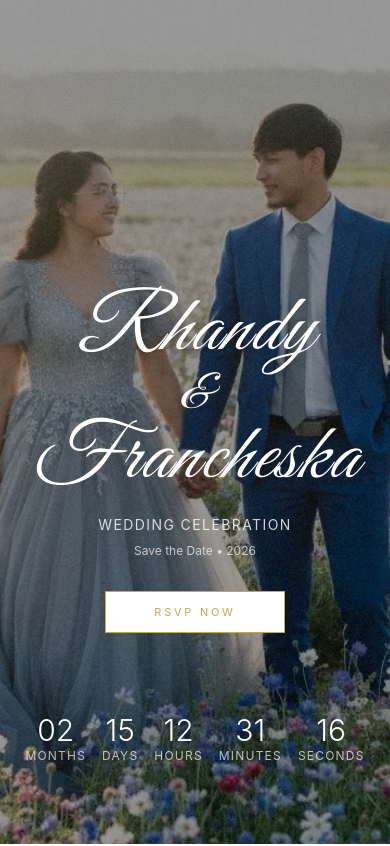
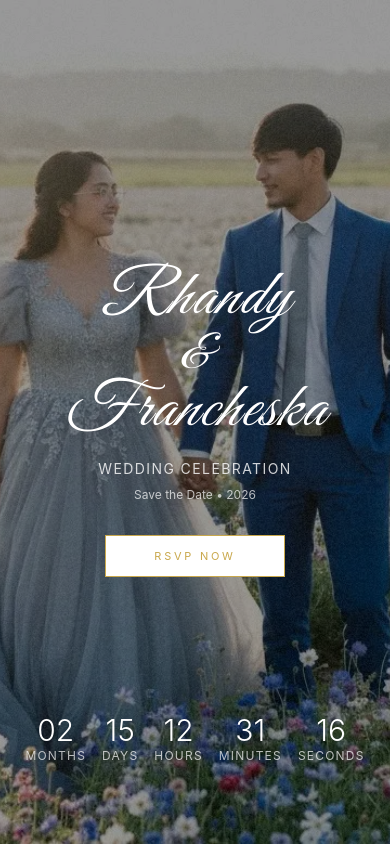
Before and after one commit to mikelojeda25/francheska-wedding-RSVP, a React (Vite) app: page / in a window 390 px wide. Shown: the top 846 px of the page. Built offline with nearby package versions, Linux system fonts and the light colour scheme.

Commit message:
style: added font

```diff
--- a/index.html
+++ b/index.html
@@ -4,7 +4,7 @@
     <meta charset="UTF-8" />
     <link rel="icon" type="image/svg+xml" href="/favicon.svg" />
     <meta name="viewport" content="width=device-width, initial-scale=1.0" />
-    <link href="https://fonts.googleapis.com/css2?family=Great+Vibes&display=swap" rel="stylesheet">
+    <link href="https://fonts.googleapis.com/css2?family=Great+Vibes&family=Inter:wght@300;400;500;600;700&family=Playfair+Display:wght@400;500;600;700&display=swap" rel="stylesheet">
     <title>francheska-wedding-rsvp</title>
   </head>
   <body>
--- a/src/components/Home.tsx
+++ b/src/components/Home.tsx
@@ -18,7 +18,7 @@ export default function Home() {
     <div className="absolute inset-0 bg-black/40" />
 
     {/* Content */}
-    <div className="relative z-10 flex h-full flex-col items-center justify-center pt-20">
+    <div className="relative z-10 flex h-full flex-col items-center justify-center">
         <div className="text-center text-white px-6 mb-8">
 
         {/* Desktop */}
@@ -31,7 +31,7 @@ export default function Home() {
 
         {/* Mobile */}
         <h1
-            className="lg:hidden text-[5rem] leading-none font-light tracking-wide italic"
+            className="lg:hidden text-[4rem] leading-none font-light tracking-wide italic"
             style={{ fontFamily: "'Great Vibes', cursive" }}
         >
             <p>Rhandy</p>
```
